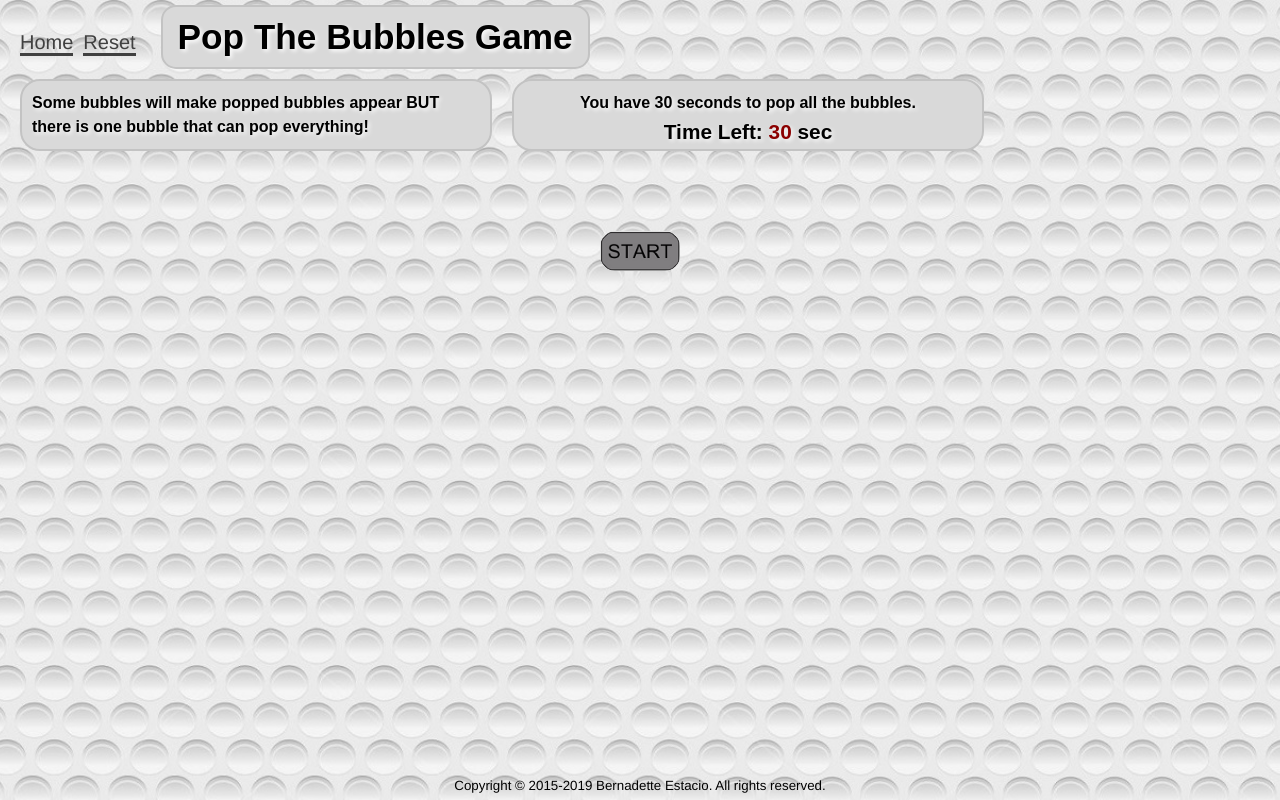
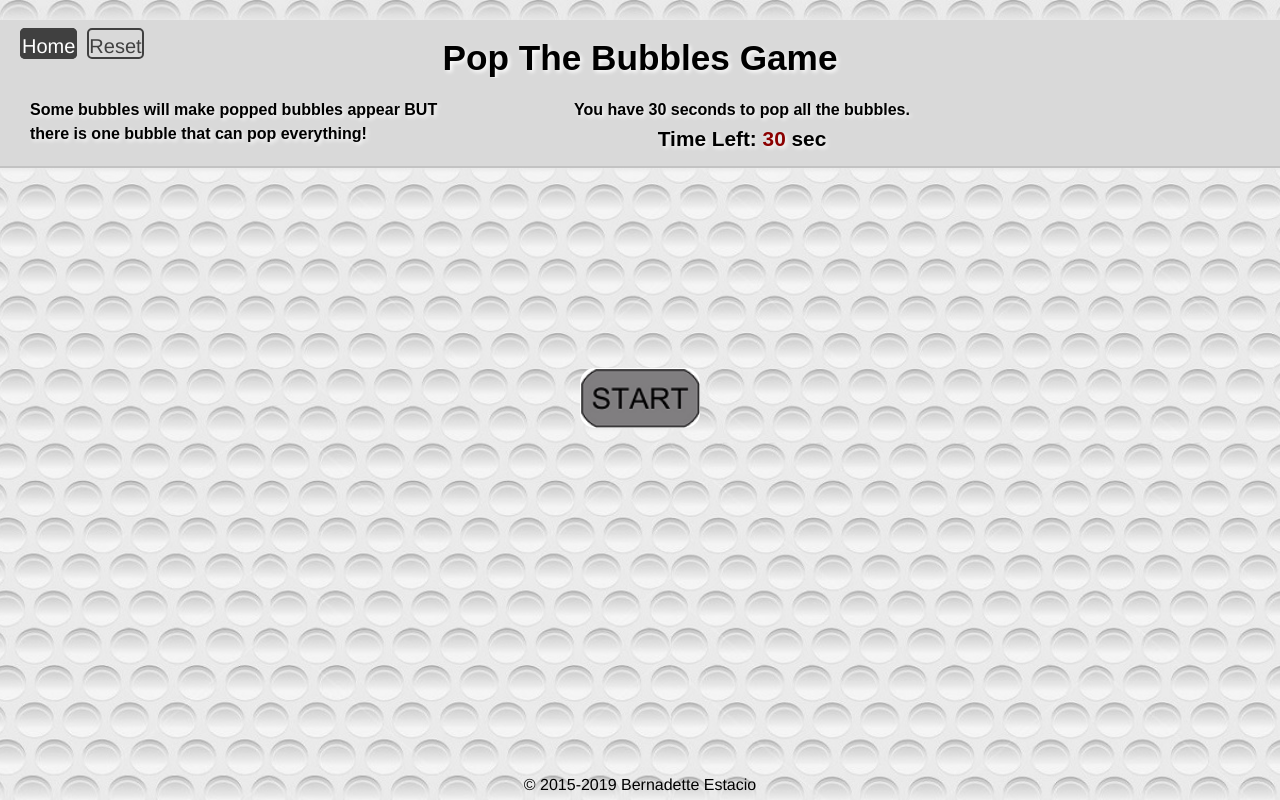
Before and after one commit to bernadette-estacio/pop-game-react-app, a React (Create React App) app: page / in a window 1280 px wide. Built offline with nearby package versions, Linux system fonts and the light colour scheme.

Commit message:
Updated code

```diff
--- a/src/App.js
+++ b/src/App.js
@@ -40,7 +40,7 @@ class App extends Component {
     });
     // Timer
     setInterval(
-      function() {
+      function () {
         this.state.timeLeft >= 1
           ? this.setState({ timeLeft: this.state.timeLeft - 1 })
           : this.stopGame();
@@ -98,7 +98,7 @@ class App extends Component {
   stopGame = () => {
     this.burst();
     setTimeout(
-      function() {
+      function () {
         this.setState({
           instruction: false,
           timeUP: true
@@ -112,7 +112,7 @@ class App extends Component {
   burstBonus = () => {
     this.burst();
     setTimeout(
-      function() {
+      function () {
         this.setState({
           instruction: false,
           goodjob: true,
@@ -161,11 +161,7 @@ class App extends Component {
         />
 
         <footer>
-          <p>
-            <small>
-              Copyright © 2015-{new Date().getFullYear()} Bernadette Estacio.
-              All rights reserved.
-            </small>
+          <p>© 2015-{new Date().getFullYear()} Bernadette Estacio
           </p>
         </footer>
       </div>
--- a/src/components/mainContent.js
+++ b/src/components/mainContent.js
@@ -35,7 +35,7 @@ const MainContent = ({
           alt="START"
           className={startClass}
           id="startButton"
-          width="80"
+          width="120"
           onClick={startGame}
         />
       </div>
--- a/src/components/nav.js
+++ b/src/components/nav.js
@@ -4,7 +4,7 @@ const Nav = ({ reset }) => {
   return (
     <nav>
       <a
-        href="http://bernadetteengleman.com/index.html"
+        href="https://bernadetteestacio.site/"
         target="_blank"
         rel="noopener noreferrer"
       >
--- a/src/index.css
+++ b/src/index.css
@@ -27,8 +27,9 @@ body {
 /* Home Link */
 nav {
   min-height: 10px;
-  margin-bottom: 20px;
-  padding: 0 15px;
+  background-color: #d9d9d9;
+  margin-top: 20px;
+  padding: 15px 15px 0;
 }
 
 nav a,
@@ -39,10 +40,14 @@ nav span {
   margin: 5px;
   padding-top: 5px;
   padding-bottom: 0;
-  border-bottom: 3px solid #404040;
+  border: 2px solid #404040;
+  border-radius: 5px;
+  transition: all ease;
 }
 
 nav a {
+  background-color: #404040;
+  color: white;
   text-decoration: none;
 }
 
@@ -61,13 +66,13 @@ main {
 }
 
 h1 {
-  display: inline-block;
+  display: block;
   font-family: "Arial", Gadget, sans-serif;
   font-size: 2.2em;
   font-weight: 700;
   padding: 10px 15px;
-  margin: 5px 20px 10px;
-  border-radius: 15px;
+  margin: -30px auto 20px;
+  text-align: center;
 }
 
 h1,
@@ -75,17 +80,12 @@ h1,
   text-shadow: 2px 2px 4px #ffffff;
 }
 
-h1,
-#instruction > p,
-#instruction > div {
-  background-color: #d9d9d9;
-  border: 2px solid #c3c3c3;
-}
-
 #instruction {
   display: flex;
   flex-direction: row;
   justify-content: flex-start;
+  background-color: #d9d9d9;
+  border-bottom: 2px solid #c3c3c3;
 }
 
 #instruction > p,
@@ -95,9 +95,8 @@ h1,
   font-size: 1em;
   font-weight: 700;
   line-height: 24px;
-  border-radius: 20px;
   padding: 10px 10px 0;
-  margin: 10px 0 30px 20px;
+  margin: 10px 0 10px 20px;
 }
 
 #instruction > div {
@@ -129,7 +128,7 @@ h1,
   position: absolute;
   left: 0;
   right: 0;
-  margin: 50px auto;
+  margin: 25vh auto 0;
   padding: 0;
   border-radius: 15px;
   cursor: pointer;
@@ -141,7 +140,7 @@ h1,
   flex-wrap: wrap;
   max-width: 640px;
   width: 90%;
-  margin: 35px auto;
+  margin: 60px auto;
   cursor: pointer;
 }
 
```
